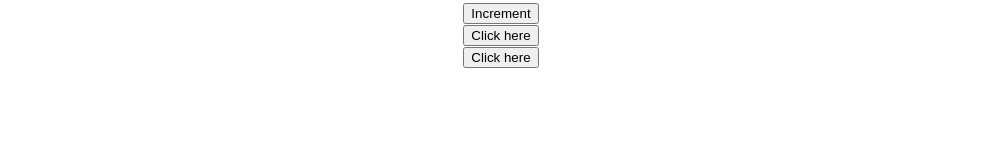
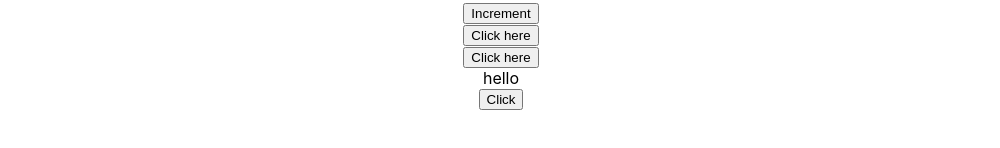
Before and after one commit to sammygojs/react-endToEnd, a React (Create React App) app: page / in a window 1280 px wide. Shown: the part 160-308 px from the top of the page, without its empty margins (139-1139 px from the left). Built offline with nearby package versions, Linux system fonts and the light colour scheme.

Commit message:
binding event handlers

```diff
--- a/src/App.js
+++ b/src/App.js
@@ -4,6 +4,7 @@
 import Welcome from './components/welcome'
 import Functionalclick from './components/functionalclick';
 import Classclick from './components/clickclass';
+import EventBind from './components/eventBind';
 
 function App() {
   return (
@@ -13,6 +14,7 @@
       <Counter/>
       <Functionalclick/>
       <Classclick/>
+      <EventBind/>
     </div>
   );
 }
--- /dev/null
+++ b/src/components/eventBind.js
@@ -0,0 +1,33 @@
+import React, { Component } from 'react'
+
+export class eventBind extends Component {
+    //use rconst
+    constructor(props){
+        super()
+
+        this.state = {
+            message:"hello"
+        }
+
+        this.clickHandler=this.clickHandler.bind(this)
+    }
+
+    clickHandler(){
+        this.setState({
+            message:"Goodbye"
+        })
+    }
+
+  render() {
+    return (
+        <div>
+            <div>{this.state.message}</div>
+            {/* <button onClick={this.clickHandler}>Click</button> */}
+            {/* <button onClick={()=>this.clickHandler()}>Click</button> */}
+            <button onClick={this.clickHandler}>Click</button>
+        </div>
+    )
+  }
+}
+
+export default eventBind
```
